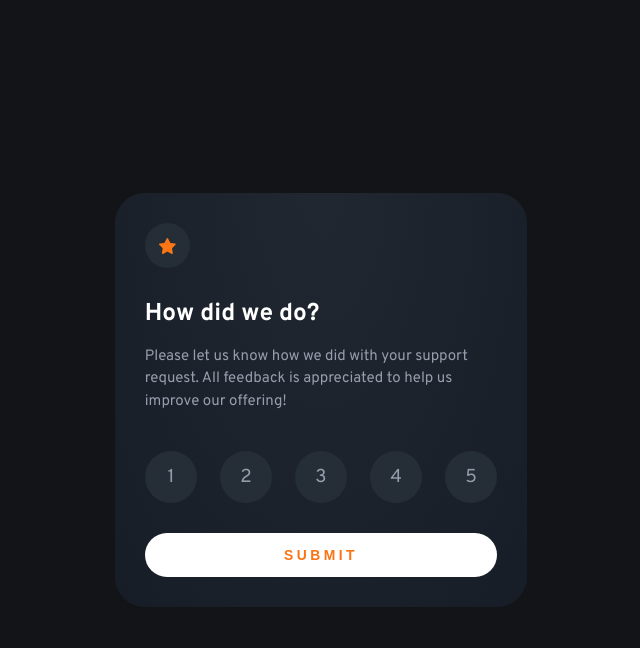
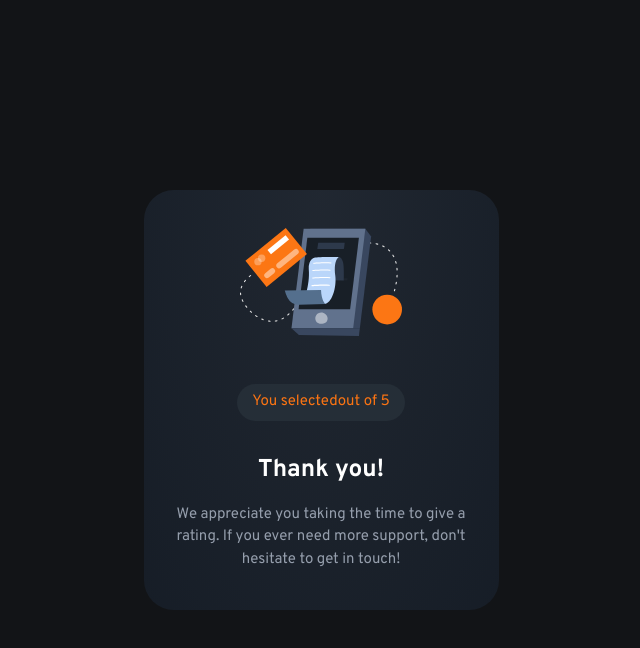
Before and after one commit to ZDSeven/interactive-rating-component, a plain HTML site: page index.html in a window 1280 px wide. Both pictures are taken after a click on the button "SUBMIT". Shown: the whole page, without its empty margins (319-959 px from the left). Drawn offline with Linux system fonts and the light colour scheme.

Commit message:
added thank you state

```diff
--- a/index.html
+++ b/index.html
@@ -15,14 +15,15 @@
   <link href="https://fonts.googleapis.com/css2?family=Overpass:wght@400;700&display=swap" rel="stylesheet">
 
   <link rel="stylesheet" href="style.css">
+  <script defer src="script.js"></script>
 
 </head>
 
 <body>
   <div class="wrapper">
+
     <!-- Rating state start -->
-    <div class="layout-flex">
-      <div class="card">
+    <div id="rating-state" class="card">
       <div class="card__content">
         <div class=" card__icon">
           <img src="images/icon-star.svg" alt="">
@@ -30,34 +31,41 @@
         <h1>How did we do?</h1>
         <p>Please let us know how we did with your support request. All feedback is appreciated
           to help us improve our offering!</p>
-          <div class="card__options">
+        <div id="options" class="card__options">
           <div>1</div>
           <div>2</div>
           <div>3</div>
           <div>4</div>
           <div>5</div>
         </div>
-          <button class="card__button">
+        <button class="card__button" id="Button1">
           Submit
         </button>
       </div>
     </div>
-    </div>
-  </div>
-
-
     <!-- Rating state end -->
 
     <!-- Thank you state start -->
+    <div id=" thank-you-state" class="card">
+      <div class="card__content thank-you-state">
+        <div class="card__image">
+          <img src="images/illustration-thank-you.svg" alt="">
+        </div>
+        <div class="card__choice">
+          You selected <span id="rating"></span> out of 5
+        </div>
+        <div class="card__header">
+          <h1>Thank you!</h1>
+        </div>
+        <div class="card__message">
+          <p>We appreciate you taking the time to give a rating. If you ever need more support,
+            don't hesitate to get in touch!</p>
+        </div>
+      </div>
+    </div>
+    <!-- Thank you state end  -->
 
-  <!-- You selected Add rating here out of 5
-
-  Thank you!
-
-  We appreciate you taking the time to give a rating. If you ever need more support,
-  don't hesitate to get in touch! -->
-
-  <!-- Thank you state end -->
+  </div>
 
 </body>
 
--- a/style.css
+++ b/style.css
@@ -10,6 +10,7 @@
   --clr-neutral-100: hsl(0, 0%, 100%);
   --clr-neutral-300: hsl(217, 12%, 63%);
   --clr-neutral-400: hsl(216, 12%, 54%);
+  --clr-neutral-500: hsl(210, 19%, 18%);
   --clr-neutral-600: hsl(213, 19%, 18%);
   --clr-neutral-700: hsl(215, 20%, 16%);
   --clr-neutral-800: hsl(215, 27%, 12%);
@@ -43,17 +44,24 @@ body {
 .wrapper {
   max-width: 400px;
   margin-inline: auto;
-  display: grid;
+  display: flex;
   min-height: 100vh;
-  place-content: center;
+  justify-content: center;
+  align-items: center;
+  padding-inline: 1.5rem;
 }
 
-.layout-flex {
-  display: flex;
+.wrapper > :last-child {
+  display: none;
+}
+.wrapper.switched > :last-child {
+  display: block;
+}
+.wrapper.switched > :first-child {
+  display: none;
 }
 
 .card {
-  --content-padding: 2rem;
   background: radial-gradient(
     ellipse at center top,
     var(--clr-neutral-700),
@@ -63,15 +71,16 @@ body {
 }
 
 .card__content {
+  min-height: 420px;
   display: grid;
-  padding: var(--content-padding);
+  padding: 1.5rem;
   line-height: 1.5em;
 }
 
 .card__icon {
   display: grid;
+  place-items: center;
   margin-bottom: 2rem;
-  place-items: center;
   border-radius: 50%;
   width: 3rem;
   aspect-ratio: 1 / 1;
@@ -80,19 +89,18 @@ body {
 
 .card__options {
   display: flex;
-  gap: 1.5rem;
-  justify-content: center;
+  justify-content: space-between;
 }
 
 .card__options > * {
   display: grid;
-  margin-top: 1.5rem;
   place-items: center;
-  aspect-ratio: 1 / 1;
+  margin-top: 1rem;
   border-radius: 50%;
-  width: 3.5rem;
+  width: 3rem;
+  height: 3rem;
   background-color: var(--clr-neutral-600);
-  font-size: var(--fs-500);
+  font-size: var(--fs-400);
 }
 
 .card__options > *:is(:hover, :focus) {
@@ -101,16 +109,17 @@ body {
   color: var(--clr-neutral-100);
 }
 
+.active {
+  background-color: var(--clr-neutral-300);
+  color: var(--clr-neutral-100);
+}
+
 .card__button {
   cursor: pointer;
   text-decoration: none;
   text-transform: uppercase;
   letter-spacing: 0.25em;
-  display: inline-flex;
   margin-top: 2rem;
-  gap: 0.5rem;
-  justify-content: center;
-  align-items: center;
   border: 0;
   border-radius: 5rem;
   padding: 1em 1.5em;
@@ -124,3 +133,38 @@ body {
   background-color: var(--clr-neutral-100);
   color: var(--clr-primary);
 }
+
+.card__image > img {
+  max-width: 100%;
+  display: block;
+  margin-inline: auto;
+  margin-top: 1rem;
+}
+
+.card__choice {
+  display: flex;
+  justify-content: center;
+  align-items: center;
+  margin: auto;
+  padding: 0.5rem 1rem;
+  background-color: var(--clr-neutral-500);
+  color: var(--clr-primary);
+  border-radius: 5rem;
+}
+
+.thank-you-state {
+  text-align: center;
+  margin-inline: 0.5rem;
+}
+
+.card__header {
+  display: grid;
+  place-items: center;
+  margin-bottom: -2rem;
+}
+
+.card__message {
+  display: grid;
+  place-items: center;
+  margin-bottom: -1rem;
+}
```
Lines whose indentation alone changed are shown as unchanged.
